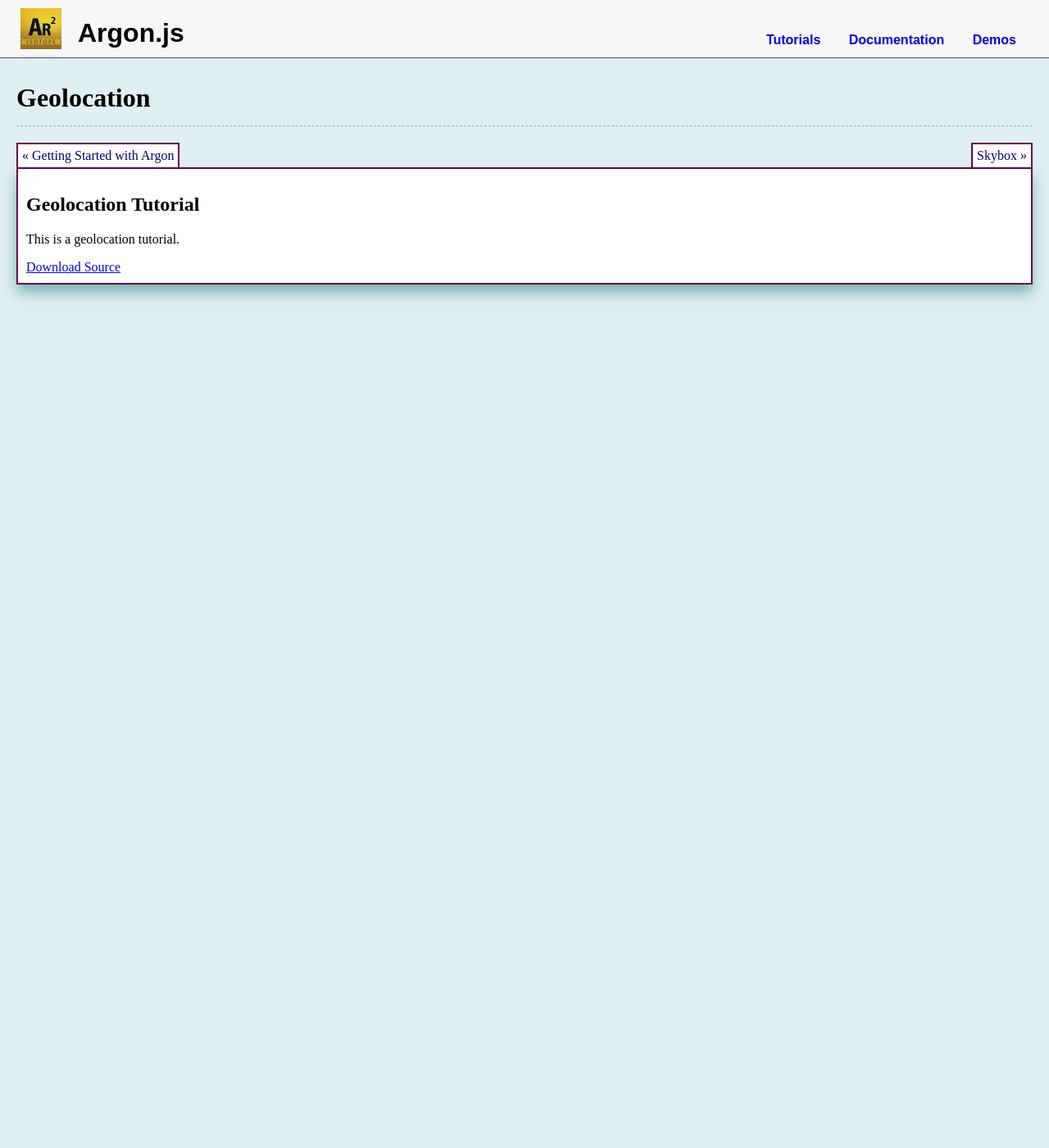
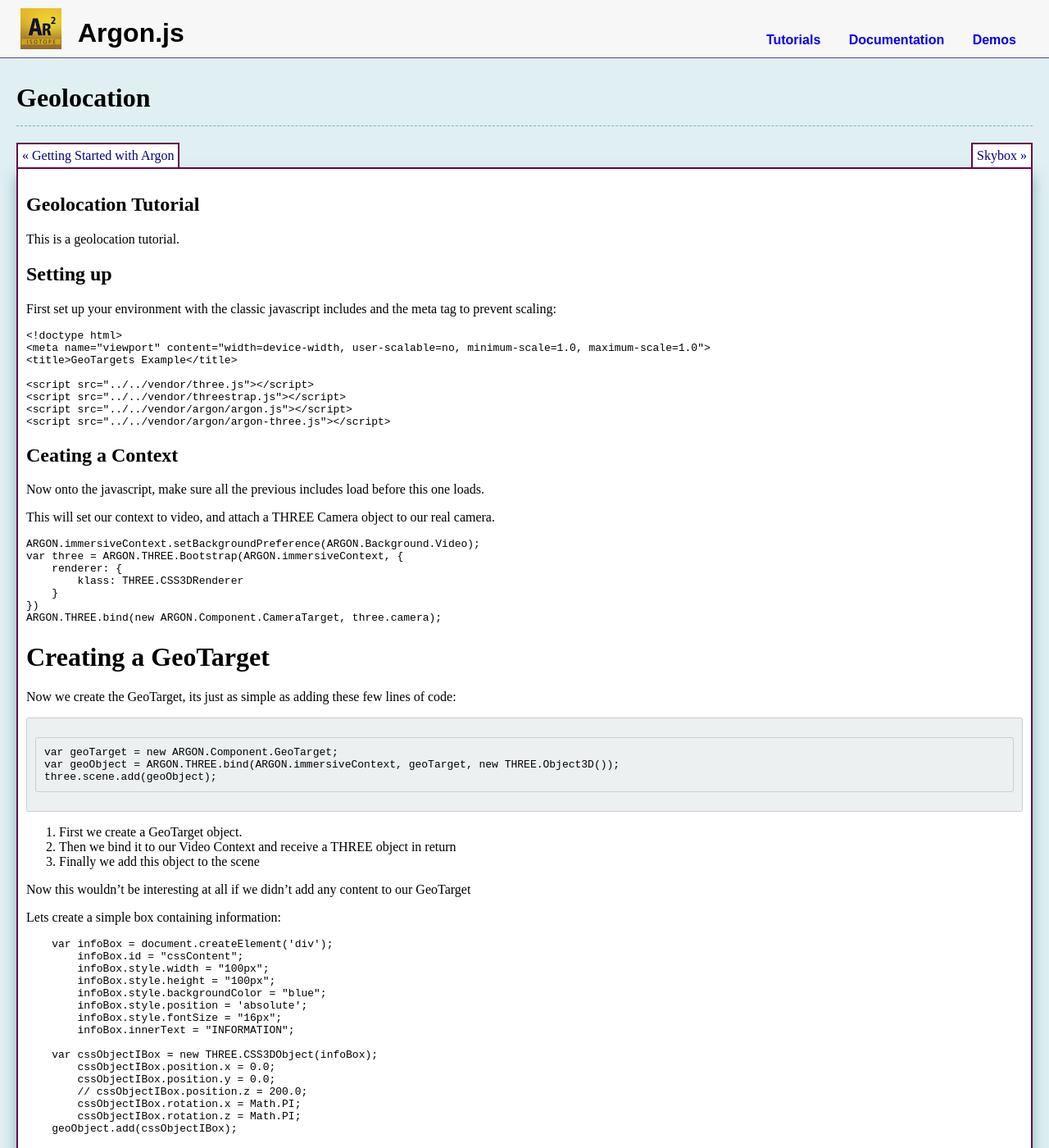
Before and after one commit to argonjs/argon-3-tutorials, a Jekyll site: the page built from _posts/2015-03-24-geolocation.md, in a window 1280 px wide and 1400 px high. Shown: the whole window at 82% size. Built offline with Jekyll 4.4.1, drawn with Linux system fonts in a browser that asks for light colours; Markdown is read by kramdown in place of the engine named in the settings; some of the changed text lies outside the part shown.

Commit message:
New GeoTarget Tutorial

````diff
--- a/_posts/2015-03-24-geolocation.md
+++ b/_posts/2015-03-24-geolocation.md
@@ -9,3 +9,92 @@ source_directory: tutorial2
 Geolocation Tutorial
 --------------------
 This is a geolocation tutorial.
+
+## Setting up
+
+First set up your environment with the classic javascript includes and the meta tag to prevent scaling:
+```HTML
+<!doctype html>
+<meta name="viewport" content="width=device-width, user-scalable=no, minimum-scale=1.0, maximum-scale=1.0">
+<title>GeoTargets Example</title>
+
+<script src="../../vendor/three.js"></script>
+<script src="../../vendor/threestrap.js"></script>
+<script src="../../vendor/argon/argon.js"></script>
+<script src="../../vendor/argon/argon-three.js"></script>
+```
+
+## Ceating a Context
+
+Now onto the javascript, make sure all the previous includes load before this one loads.
+
+This will set our context to video, and attach a THREE Camera object to our real camera.
+
+```Javascript
+ARGON.immersiveContext.setBackgroundPreference(ARGON.Background.Video);
+var three = ARGON.THREE.Bootstrap(ARGON.immersiveContext, {
+    renderer: {
+        klass: THREE.CSS3DRenderer
+    }
+})
+ARGON.THREE.bind(new ARGON.Component.CameraTarget, three.camera);
+```
+
+# Creating a GeoTarget
+
+Now we create the GeoTarget, its just as simple as adding these few lines of code:
+```
+var geoTarget = new ARGON.Component.GeoTarget;
+var geoObject = ARGON.THREE.bind(ARGON.immersiveContext, geoTarget, new THREE.Object3D());
+three.scene.add(geoObject);
+```
+
+1. First we create a GeoTarget object.
+2. Then we bind it to our Video Context and receive a THREE object in return
+3. Finally we add this object to the scene
+
+Now this wouldn't be interesting at all if we didn't add any content to our GeoTarget
+
+Lets create a simple box containing information:
+```Javascript
+    var infoBox = document.createElement('div');
+        infoBox.id = "cssContent";
+        infoBox.style.width = "100px";
+        infoBox.style.height = "100px";
+        infoBox.style.backgroundColor = "blue";
+        infoBox.style.position = 'absolute';
+        infoBox.style.fontSize = "16px";
+        infoBox.innerText = "INFORMATION";
+
+    var cssObjectIBox = new THREE.CSS3DObject(infoBox);
+        cssObjectIBox.position.x = 0.0;
+        cssObjectIBox.position.y = 0.0;
+        // cssObjectIBox.position.z = 200.0;
+        cssObjectIBox.rotation.x = Math.PI;
+        cssObjectIBox.rotation.z = Math.PI;
+    geoObject.add(cssObjectIBox);
+```
+
+This creates a blue div with the word 'INFORMATION' in it, and rotates it some. Now you might try this out and realize that our div can be actually in any rotational orientation depending on where you stand and where it is located, you might even realize that we haven't specified where it is located yet. Fear not for we will describe the solutions to the above immediatley:
+
+## Positioning a GeoTarget
+
+You can position your GeoTarget using LLA or UTM (LLA is shown):
+```Javascript
+loc.setLLA({
+   latitude:   33.777824,
+   longitude: -84.402315,
+   altitude:    600
+});
+geoTarget.setLocation(loc);
+```
+
+## Helpful Events
+
+A helpful event to listen to is 'stateUpdate' which will be called when your position or orientation changes. This can be used to highlight your geotarget when it comes into view of the user.
+
+```Javascript
+ARGON.Device.frame.on('stateUpdate', function() {
+  // Listen to changes in position and update your GeoTarget!
+});
+```
````
